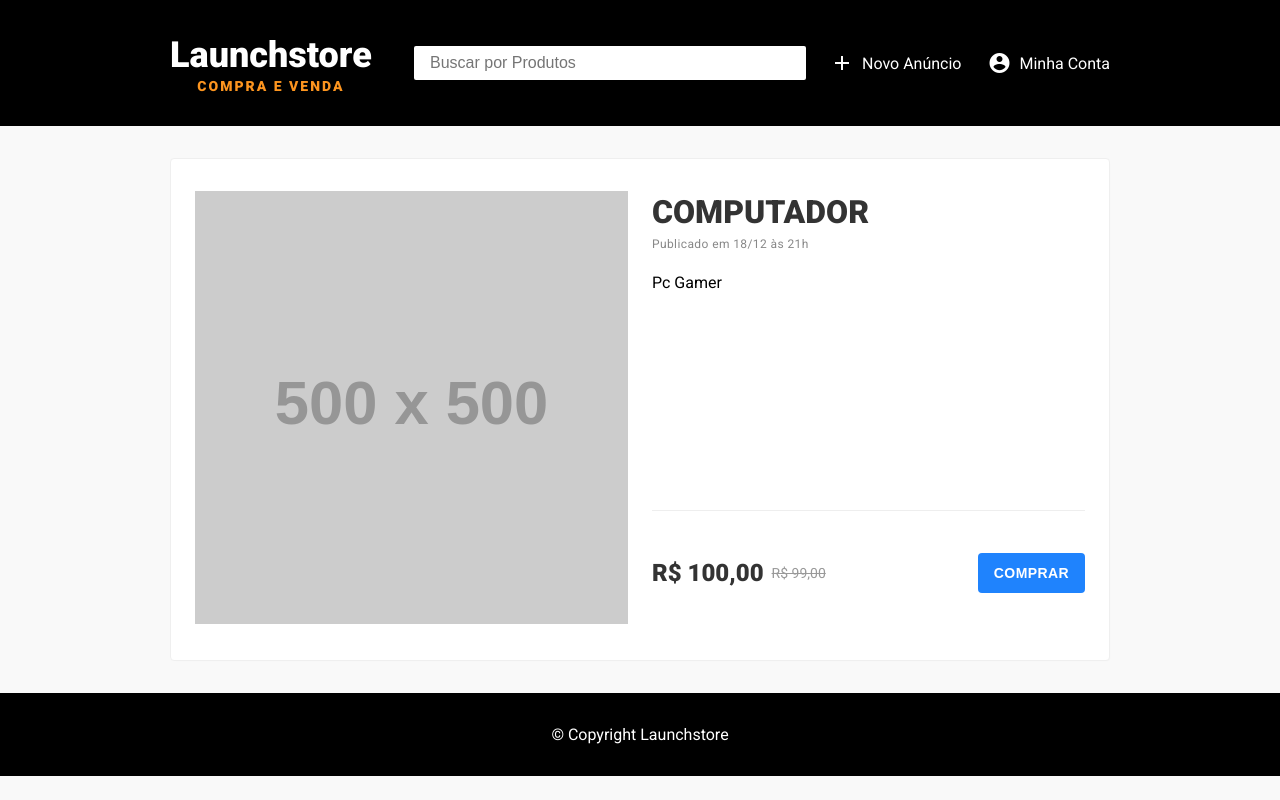
After one commit to joaopa24/Launchstore, a Node server app: page /products/1 in a window 1280 px wide. The commit adds this page. Run offline with Node 20, Linux system fonts and the light colour scheme; some libraries are stand-ins or nearby versions.

Commit message:
build the show page and position of footer

```diff
--- a/public/style.css
+++ b/public/style.css
@@ -19,8 +19,13 @@ html,body{
 body{
     font-family: "Roboto", sans-serif;
     background-color: #f9f9f9;
+    display: flex;
+    flex-direction: column;
 }
 
+footer{
+    margin-top: ;
+}
 .container{
     width: 90%;
     margin: 0 auto;
@@ -286,3 +291,85 @@ form .item #photos-preview img {
 #photos-preview .photo:hover i{
     opacity: 1;
 }
+
+/* Product View */
+
+.product-single {
+    background-color: white;
+    display: grid;
+    grid-template-columns:1fr 1fr;
+    grid-gap: 24px;
+
+    padding: 32px 24px;
+    margin: 32px auto;
+
+    box-shadow: 2px 2px 2px -4px rgba(63, 63, 63,.5);
+    border: 1px solid #efefef;
+
+    border-radius: 4px;
+}
+
+.product-single .gallery {
+    width: 100%;
+}
+
+.product-single .gallery img{
+    width: 100%;
+}
+
+/* Product single info */
+
+.product-single .info{
+    display: grid;
+    grid-template-rows:auto 40px 2fr 1fr;
+
+}
+
+.product-single .info h1{
+    font-size: 32px;
+    line-height: 42px;
+    color: #333;
+    text-transform: uppercase;
+}
+
+.product-single .info .published{
+    color: #888;
+    font-size: 12px;
+    line-height: 22px;
+    letter-spacing: 0.4px;
+}
+
+/* price-buy */
+
+.product-single .price-buy {
+    display: flex;
+    align-items: center;
+    justify-content: space-between;
+
+    padding-top: 8px;
+    border-top: 1px solid #eee;
+}
+
+.product-single .price-buy .price{
+    font-size: 24px;
+    color: #333;
+    font-weight: bold;
+
+    display: flex;
+    align-items: center;
+}
+
+.product-single .price-buy .price .old{
+    text-decoration: line-through;
+    color: #999;
+    font-size: 14px;
+    font-weight: normal;
+    margin-left: 8px;
+}
+
+.product-single .price-buy .buy button{
+    background-color:var(--secondary-color);
+
+    font-size: 14px;
+    letter-spacing: .4px;
+}
--- a/src/app/controllers/ProductController.js
+++ b/src/app/controllers/ProductController.js
@@ -16,6 +16,7 @@ module.exports = {
     },
     async post(req, res){
         const keys = Object.keys(req.body)
+
         for (key of keys) {
             if (req.body[key] == "") {
                 return res.send("porfavor preencha todos os campos")
@@ -34,6 +35,9 @@ module.exports = {
         await Promise.all(filesPromise)
 
         return res.redirect(`/products/${productId}/edit`)
+    },
+    show(req, res){
+        return res.render('products/show')
     },
     async edit(req, res){
 
@@ -61,7 +65,9 @@ module.exports = {
         return res.render("products/edit.njk", { product, categories, files })
     },
     async put(req, res){
+        console.log(req.body)
         const keys = Object.keys(req.body)
+
 
         for (key of keys) {
             if (req.body[key] == "" && key != "removed_files") {
@@ -85,16 +91,15 @@ module.exports = {
 
         if(req.body.removed_files){
             const removedFiles = req.body.removed_files.split(",") //[1,2,3,]
-            console.log(removedFiles)
+            //console.log(removedFiles)//
             const lastIndex = (removedFiles.length - 1)
-            console.log(lastIndex)
+            //console.log(lastIndex)
             removedFiles.splice(lastIndex, 1) // [1,2,3]
-            console.log(removedFiles)
+            //console.log(removedFiles)
             const removedFilesPromise = removedFiles.map(id => File.delete(id))
 
 
-            await Promise.all(removedFilesPromise)
-            console.log(removedFilesPromise)
+            await Promise.all(removedFilesPrwomise)
         }
 
         req.body.price = req.body.price.replace(/\D/g,"")
@@ -113,7 +118,7 @@ module.exports = {
     async delete(req, res){
         await Product.delete(req.body.id)
 
-        return res.redirect('/products/create')
+        return res.redirect('products/create')
     }
 
 }
--- /dev/null
+++ b/src/app/views/products/show.njk
@@ -0,0 +1,37 @@
+{% extends "layout.njk" %}
+
+
+{% block content %}
+   <section class="product-single container">
+
+        <div class="gallery">
+             <img src="http://placehold.it/500x500?text=PRODUTO SEM FOTO" />
+        </div>
+
+        <div class="info">
+             <h1>Computador</h1>
+
+             <div class="published">
+                 Publicado em 18/12 às 21h
+             </div>
+
+             <div class="description">
+                 Pc Gamer
+             </div>
+
+             <div class="price-buy">
+                 <div class="price">
+                     R$ 100,00
+                      <span class="old">
+                           R$ 99,00
+                      </span>
+                 </div>
+
+                 <div class="buy">
+                     <button class="button">Comprar</button>
+                 </div>
+             </div>
+        </div>
+
+   </section>
+{% endblock content %}
--- a/src/routes.js
+++ b/src/routes.js
@@ -9,6 +9,7 @@ routes.get("/",function(req,res){
 })
 
 routes.get("/products/create", ProductController.create)
+routes.get("/products/:id", ProductController.show)
 routes.get("/products/:id/edit", ProductController.edit)
 
 
```
